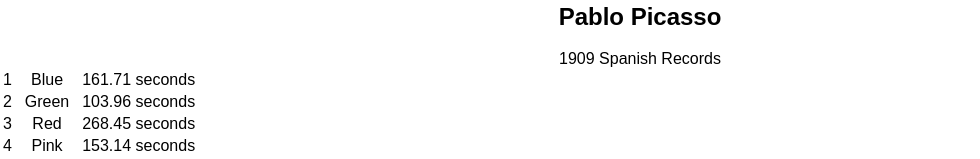
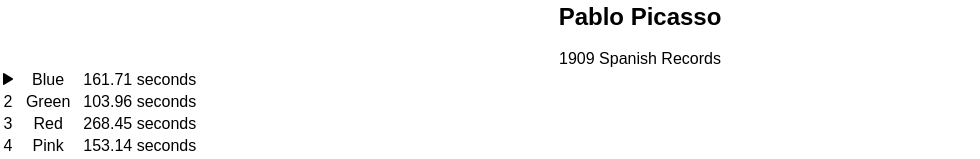
Before and after one commit to hankwarner/bloc-jams-reactjs, a React (Create React App) app: page /album/the-colors in a window 1280 px wide. Shown: the part 720-879 px from the top of the page, without its empty margins (0-980 px from the left). Built offline with nearby package versions, Linux system fonts and the light colour scheme.

Commit message:
assignment 7 completed

```diff
--- a/src/components/Album.js
+++ b/src/components/Album.js
@@ -69,7 +69,7 @@ class Album extends Component {
                                 onMouseEnter={() => this.setState({ isHover: index + 1 })}
                                 onMouseLeave={() => this.setState({ isHover: false })}>
                                     <td className='song-actions'>
-                                            {this.state.currentSong === song.title ?
+                                            {this.state.currentSong === song ?
                                                 (<span className={this.state.isPlaying ? "ion-pause" : "ion-play"} />) :
                                                 this.state.isHover === index + 1 ? (<span className="ion-play" />) :
                                                 (<span className="song-number">{index + 1}</span>)}
```
